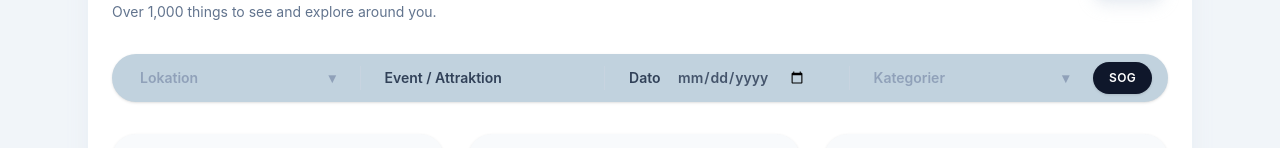
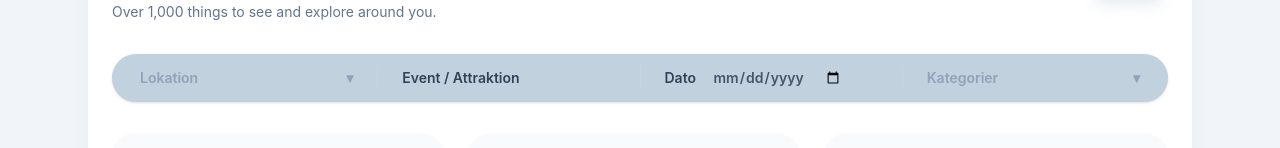
Before and after one commit to Sinyedu/AroundYou, a Vue app in the folder frontend/around-you/: page /search in a window 1280 px wide. Shown: the part 182-330 px from the top of the page. Built offline with nearby package versions, Linux system fonts and the light colour scheme; grey boxes are pictures that could not be loaded; the HTML template or start-up script is replaced by a standard one.

Commit message:
refactor: comment out unused elements in SearchFilter component

```diff
--- a/frontend/around-you/src/components/SearchFilter.vue
+++ b/frontend/around-you/src/components/SearchFilter.vue
@@ -4,10 +4,10 @@
             <div class="flex flex-wrap items-center gap-3">
                 <div class="relative flex min-w-[180px] flex-1 items-center">
                     <div class="flex flex-col">
-                        <span v-if="isLocationOpen"
-                            class="mb-1 text-[11px] font-semibold uppercase tracking-wide text-slate-500">
+                        <!-- <span v-if="isLocationOpen"
+                            class="mb-1 text-[11px] font-semibold uppercase pl-4 tracking-wide text-slate-500">
                             Lokation
-                        </span>
+                        </span> -->
                         <div
                             class="flex w-full items-center justify-between rounded-full bg-transparent px-3 py-1.5 text-sm font-semibold text-slate-700 transition hover:bg-slate-100/70">
                             <input v-model="draft.location" type="text" placeholder="Lokation"
@@ -33,10 +33,10 @@
 
                 <div class="relative flex min-w-[200px] flex-1 items-center">
                     <div class="flex flex-col">
-                        <span v-if="isTypeOpen"
+                        <!-- <span v-if="isTypeOpen"
                             class="mb-1 text-[11px] font-semibold uppercase tracking-wide text-slate-500">
                             Event / Attraktion
-                        </span>
+                        </span> -->
                         <button type="button"
                             class="flex items-center gap-3 rounded-full bg-transparent px-3 py-1.5 text-sm font-semibold text-slate-700 transition hover:bg-slate-100/70"
                             @click="toggleType">
@@ -70,12 +70,12 @@
 
                 <div class="flex min-w-[140px] flex-1 items-center">
                     <div class="flex flex-col">
-                        <span v-if="isDateOpen"
+                        <!-- <span v-if="isDateOpen"
                             class="mb-1 text-[11px] font-semibold uppercase tracking-wide text-slate-500">
                             Dato
-                        </span>
+                        </span> -->
                         <label
-                            class="flex items-center gap-2 rounded-full px-3 py-1.5 text-sm font-semibold text-slate-700 transition hover:bg-slate-100/70">
+                            class="flex items-center gap-2 rounded-fullwhite px-3 py-1.5 text-sm font-semibold text-slate-700 transition hover:bg-slate-100/70">
                             <span class="min-w-[40px]">Dato</span>
                             <input v-model="draft.date" type="date"
                                 class="w-full bg-transparent text-sm text-slate-600 outline-none" @focus="openDate"
@@ -88,10 +88,10 @@
 
                 <div class="relative flex min-w-[200px] flex-1 items-center">
                     <div class="flex flex-col">
-                        <span v-if="isCategoriesOpen"
+                        <!-- <span v-if="isCategoriesOpen"
                             class="mb-1 text-[11px] font-semibold uppercase tracking-wide text-slate-500">
                             Kategorier
-                        </span>
+                        </span> -->
                         <div
                             class="flex w-full items-center justify-between rounded-full bg-transparent px-3 py-1.5 text-sm font-semibold text-slate-700 transition hover:bg-slate-100/70">
                             <input v-model="categoryQuery" type="text" placeholder="Kategorier"
@@ -124,12 +124,12 @@
                     </div>
                 </div>
 
-                <div class="ml-auto flex items-center gap-2">
+                <!-- <div class="ml-auto flex items-center gap-2">
                     <button type="button"
                         class="rounded-full bg-slate-900 px-4 py-2 text-xs font-semibold uppercase tracking-wide text-white shadow">
                         Sog
                     </button>
-                </div>
+                </div> -->
             </div>
         </div>
     </section>
```
